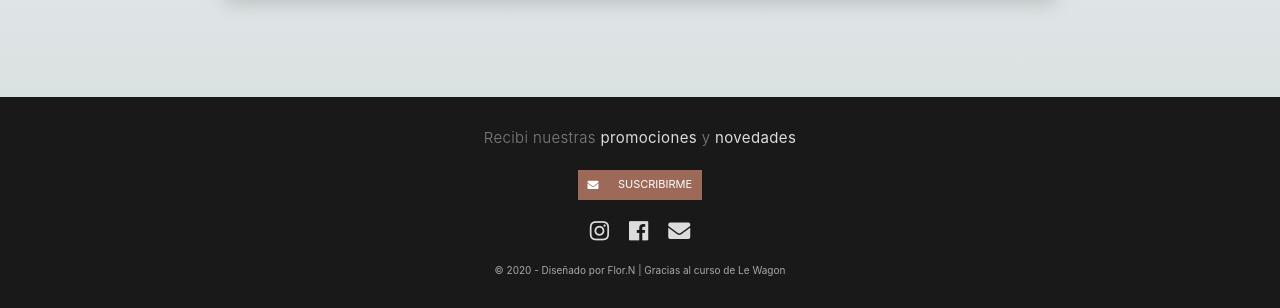
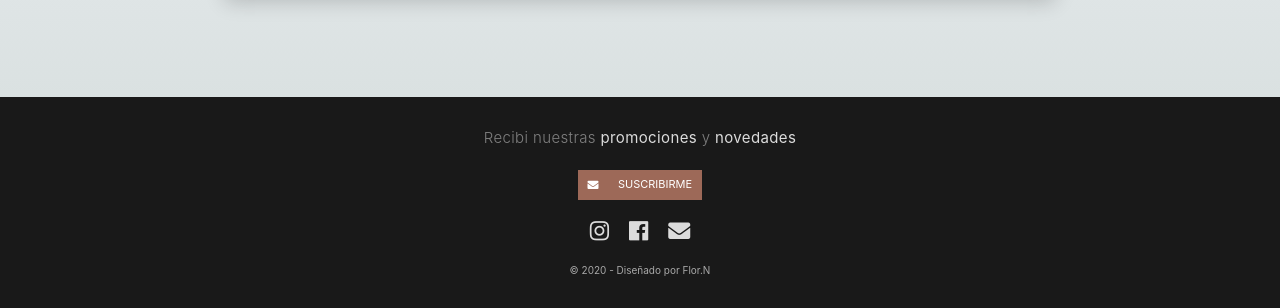
Before and after one commit to Flornakasone/proyecto, a plain HTML site: page index.html in a window 1280 px wide. Shown: the part 3065-3373 px from the top of the page. Drawn offline with nearby package versions, Linux system fonts and the light colour scheme.

Commit message:
Update index.html

```diff
--- a/index.html
+++ b/index.html
@@ -330,7 +330,7 @@
                 </div>
             </div>
             <div class="footer-copyright">
-                <span>© 2020 - Diseñado por Flor.N | Gracias al curso de Le Wagon</span>
+                <span>© 2020 - Diseñado por Flor.N</span>
             </div>
         </div>
     </section>
```
